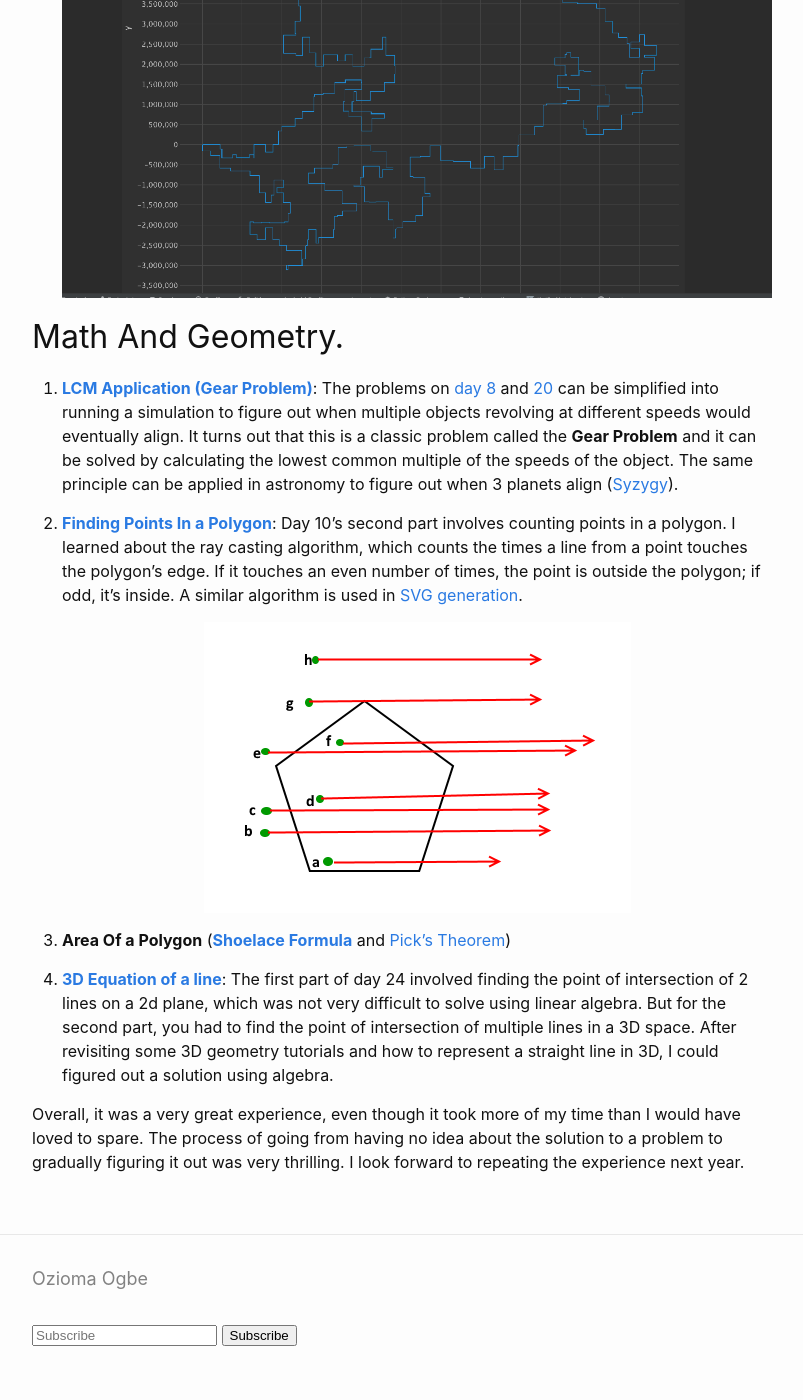
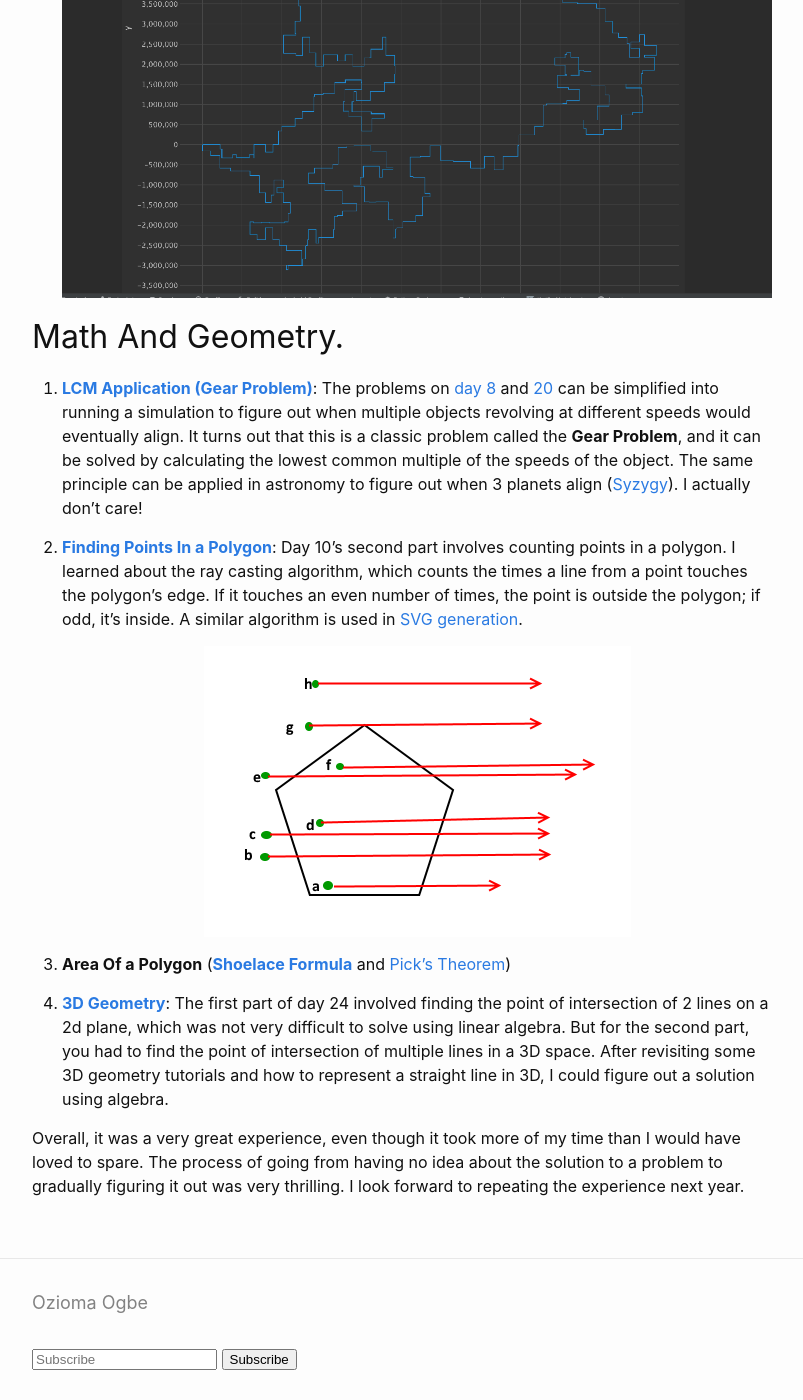
Before and after one commit to Oziomajnr/Ozioma-Personal-Website, a Jekyll site: the page built from blog/_posts/2023-01-09-what-i-learned-from-solving-2023-advent-of-code-puzzle.md, in a window 1280 px wide and 1400 px high, scrolled down 1885 px. Shown: the whole window, without its empty margins (238-1041 px from the left). Built offline with Jekyll 4.4.1, drawn with Linux system fonts in a browser that asks for light colours; comment, search, counter and statistics services are not loaded; before the commit the page ends 3261 px from its top, so only the background shows below that; some of the changed text lies outside the part shown.

Commit message:
Fix grammar error in AOC article.

```diff
--- a/blog/_posts/2023-01-09-what-i-learned-from-solving-2023-advent-of-code-puzzle.md
+++ b/blog/_posts/2023-01-09-what-i-learned-from-solving-2023-advent-of-code-puzzle.md
@@ -36,7 +36,7 @@
 
 ## Math And Geometry.
 
-1. [**LCM Application (Gear Problem)**](https://en.wikipedia.org/wiki/Least_common_multiple#Gears_problem):  The problems on [day 8](https://adventofcode.com/2023/day/8) and [20](https://adventofcode.com/2023/day/20) can be simplified into running a simulation to figure out when multiple objects revolving at different speeds would eventually align. It turns out that this is a classic problem called the **Gear Problem** and it can be solved by calculating the lowest common multiple of the speeds of the object. The same principle can be applied in astronomy to figure out when 3 planets align ([Syzygy](https://en.wikipedia.org/wiki/Syzygy_%28astronomy%29)).
+1. [**LCM Application (Gear Problem)**](https://en.wikipedia.org/wiki/Least_common_multiple#Gears_problem):  The problems on [day 8](https://adventofcode.com/2023/day/8) and [20](https://adventofcode.com/2023/day/20) can be simplified into running a simulation to figure out when multiple objects revolving at different speeds would eventually align. It turns out that this is a classic problem called the **Gear Problem**, and it can be solved by calculating the lowest common multiple of the speeds of the object. The same principle can be applied in astronomy to figure out when 3 planets align ([Syzygy](https://en.wikipedia.org/wiki/Syzygy_%28astronomy%29)). I actually don't care!
 
 2. [**Finding Points In a Polygon**](https://en.wikipedia.org/wiki/Point_in_polygon#Ray_casting_algorithm):  Day 10's second part involves counting points in a polygon. I learned about the ray casting algorithm, which counts the times a line from a point touches the polygon's edge. If it touches an even number of times, the point is outside the polygon; if odd, it's inside. A similar algorithm is used in [SVG generation](https://en.wikipedia.org/wiki/Point_in_polygon#SVG).
 
@@ -46,6 +46,6 @@
 
 3. **Area Of a Polygon** ([**Shoelace Formula**](https://en.wikipedia.org/wiki/Shoelace_formula) and [Pick's  Theorem](https://en.wikipedia.org/wiki/Pick%27s_theorem))
 
-4. [**3D Equation of a line**](https://www.youtube.com/watch?v=uXnWQIumLNA): The first part of day 24 involved finding the point of intersection of 2 lines on a 2d plane, which was not very difficult to solve using linear algebra. But for the second part, you had to find the point of intersection of multiple lines in a 3D space. After revisiting some 3D geometry tutorials and how to represent a straight line in 3D, I could figured out a solution using algebra.
+4. [**3D Geometry**](https://www.youtube.com/watch?v=uXnWQIumLNA): The first part of day 24 involved finding the point of intersection of 2 lines on a 2d plane, which was not very difficult to solve using linear algebra. But for the second part, you had to find the point of intersection of multiple lines in a 3D space. After revisiting some 3D geometry tutorials and how to represent a straight line in 3D, I could figure out a solution using algebra.
 
 Overall, it was a very great experience, even though it took more of my time than I would have loved to spare. The process of going from having no idea about the solution to a problem to gradually figuring it out was very thrilling. I look forward to repeating the experience next year.
```
Also changed, not shown: other parts of blog/_posts/2023-01-09-what-i-learned-from-solving-2023-advent-of-code-puzzle.md (+2 -2 lines).
